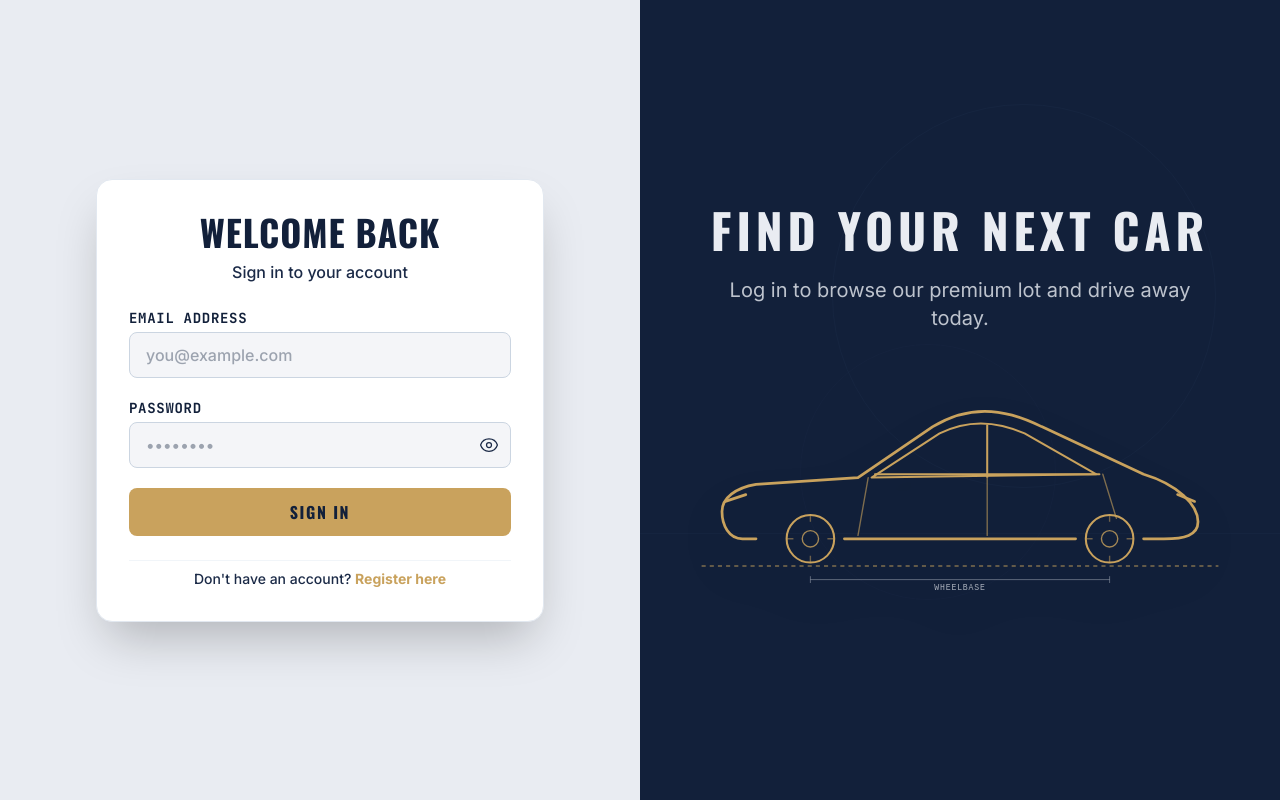
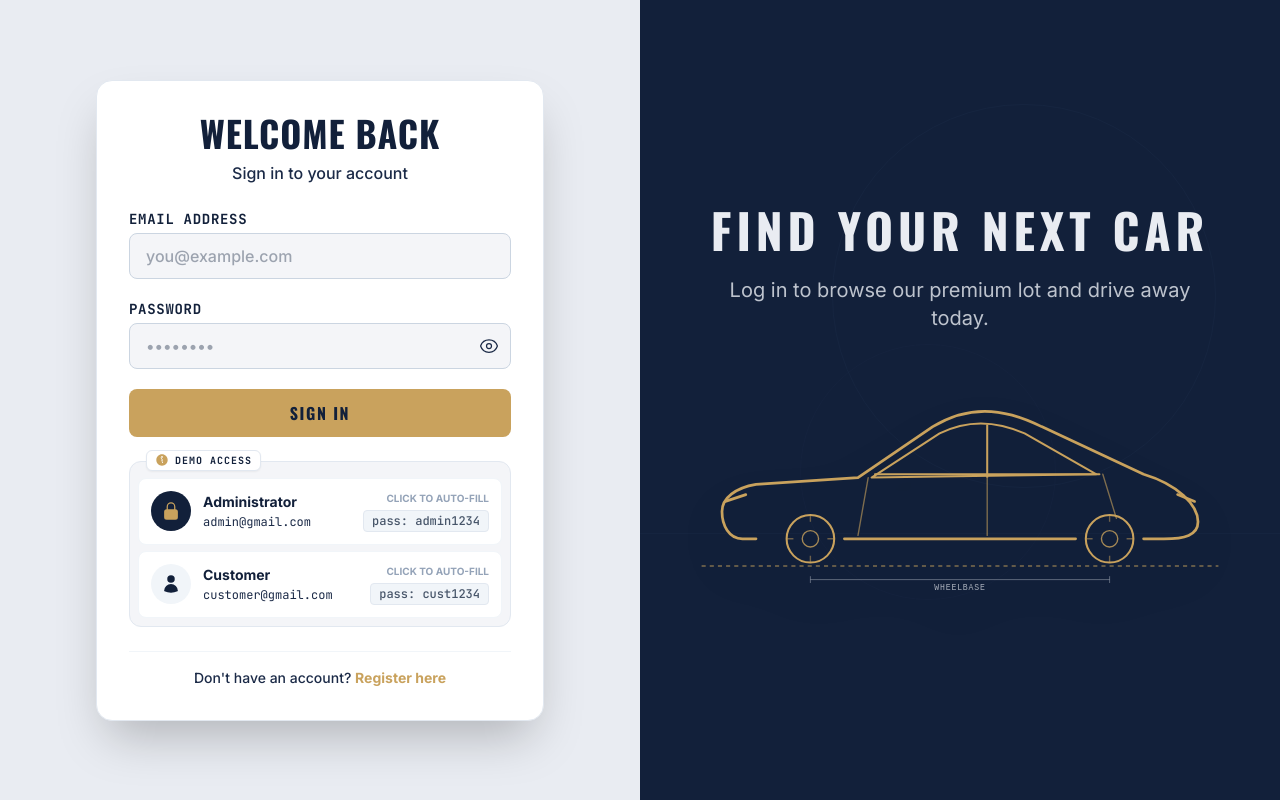
Before and after one commit to Aryan-1212/car-dealership-inventory-system, a React (Vite) app in the folder frontend/: page /login in a window 1280 px wide. Built offline with nearby package versions, Linux system fonts and the light colour scheme; no server answers.

Commit message:
feat: add demo credentials to README and on login page

```diff
--- a/frontend/src/pages/Login.jsx
+++ b/frontend/src/pages/Login.jsx
@@ -139,7 +139,62 @@ const Login = () => {
             </button>
           </form>
 
-          <p className="text-center text-sm font-medium text-warehouse-slate pt-2 border-t border-slate-100">
+          <div className="mt-8 relative rounded-xl border border-slate-200 bg-chalk/50 p-1">
+            <div className="absolute -top-3 left-4 bg-white px-2 py-0.5 border border-slate-200 rounded-md shadow-sm flex items-center gap-1.5">
+              <svg xmlns="http://www.w3.org/2000/svg" viewBox="0 0 24 24" fill="currentColor" className="w-3.5 h-3.5 text-dealer-brass">
+                <path fillRule="evenodd" d="M2.25 12c0-5.385 4.365-9.75 9.75-9.75s9.75 4.365 9.75 9.75-4.365 9.75-9.75 9.75S2.25 17.385 2.25 12zm8.706-1.442c1.146-.573 2.437.463 2.126 1.706l-.709 2.836.042-.02a.75.75 0 011.08.732V16.5a.75.75 0 01-1.5 0v-1.5c0-.184.093-.35.244-.45l.042-.02a.75.75 0 01-1.08-.733v-1.428l.708-2.836a.75.75 0 00-1.063-.853l-.041.021a.75.75 0 11-.75-1.299zM12 8.25a1.5 1.5 0 100-3 1.5 1.5 0 000 3z" clipRule="evenodd" />
+              </svg>
+              <span className="font-mono text-[10px] font-bold text-showroom-navy uppercase tracking-widest">Demo Access</span>
+            </div>
+
+            <div className="pt-3 pb-1 px-1 flex flex-col gap-1.5">
+              <button
+                type="button"
+                onClick={() => {setEmail('admin@gmail.com'); setPassword('admin1234');}}
+                className="group flex items-center justify-between p-3 rounded-lg bg-white border border-slate-100 hover:border-dealer-brass hover:shadow-md transition-all text-left"
+              >
+                <div className="flex items-center gap-3">
+                  <div className="w-10 h-10 rounded-full bg-showroom-navy text-dealer-brass flex items-center justify-center shrink-0">
+                    <svg xmlns="http://www.w3.org/2000/svg" viewBox="0 0 24 24" fill="currentColor" className="w-5 h-5">
+                      <path fillRule="evenodd" d="M12 1.5a5.25 5.25 0 00-5.25 5.25v3a3 3 0 00-3 3v6.75a3 3 0 003 3h10.5a3 3 0 003-3v-6.75a3 3 0 00-3-3v-3c0-2.9-2.35-5.25-5.25-5.25zm3.75 8.25v-3a3.75 3.75 0 10-7.5 0v3h7.5z" clipRule="evenodd" />
+                    </svg>
+                  </div>
+                  <div>
+                    <h3 className="text-sm font-bold text-showroom-navy">Administrator</h3>
+                    <p className="text-xs font-mono text-warehouse-slate mt-0.5">admin@gmail.com</p>
+                  </div>
+                </div>
+                <div className="flex flex-col items-end">
+                  <span className="text-[10px] uppercase font-bold text-slate-400 group-hover:text-dealer-brass transition-colors mb-1 hidden sm:block">Click to auto-fill</span>
+                  <span className="text-xs font-mono font-medium bg-slate-100 text-slate-600 px-2 py-0.5 rounded border border-slate-200 group-hover:border-dealer-brass/30 transition-colors">pass: admin1234</span>
+                </div>
+              </button>
+
+              <button
+                type="button"
+                onClick={() => {setEmail('customer@gmail.com'); setPassword('cust1234');}}
+                className="group flex items-center justify-between p-3 rounded-lg bg-white border border-slate-100 hover:border-dealer-brass hover:shadow-md transition-all text-left"
+              >
+                <div className="flex items-center gap-3">
+                  <div className="w-10 h-10 rounded-full bg-slate-100 text-showroom-navy flex items-center justify-center shrink-0 group-hover:bg-showroom-navy group-hover:text-chalk transition-colors">
+                    <svg xmlns="http://www.w3.org/2000/svg" viewBox="0 0 24 24" fill="currentColor" className="w-5 h-5">
+                      <path fillRule="evenodd" d="M7.5 6a4.5 4.5 0 119 0 4.5 4.5 0 01-9 0zM3.751 20.105a8.25 8.25 0 0116.498 0 .75.75 0 01-.437.695A18.683 18.683 0 0112 22.5c-2.786 0-5.433-.608-7.812-1.7a.75.75 0 01-.437-.695z" clipRule="evenodd" />
+                    </svg>
+                  </div>
+                  <div>
+                    <h3 className="text-sm font-bold text-showroom-navy">Customer</h3>
+                    <p className="text-xs font-mono text-warehouse-slate mt-0.5">customer@gmail.com</p>
+                  </div>
+                </div>
+                <div className="flex flex-col items-end">
+                  <span className="text-[10px] uppercase font-bold text-slate-400 group-hover:text-dealer-brass transition-colors mb-1 hidden sm:block">Click to auto-fill</span>
+                  <span className="text-xs font-mono font-medium bg-slate-100 text-slate-600 px-2 py-0.5 rounded border border-slate-200 group-hover:border-dealer-brass/30 transition-colors">pass: cust1234</span>
+                </div>
+              </button>
+            </div>
+          </div>
+
+          <p className="text-center text-sm font-medium text-warehouse-slate pt-4 border-t border-slate-100 mt-4">
             Don't have an account?{' '}
             <Link to="/register" className="text-dealer-brass hover:text-showroom-navy font-bold hover:underline transition-colors">
               Register here
```
Also changed, not shown: 1 other file (tests, documents, lock files or other folders).
